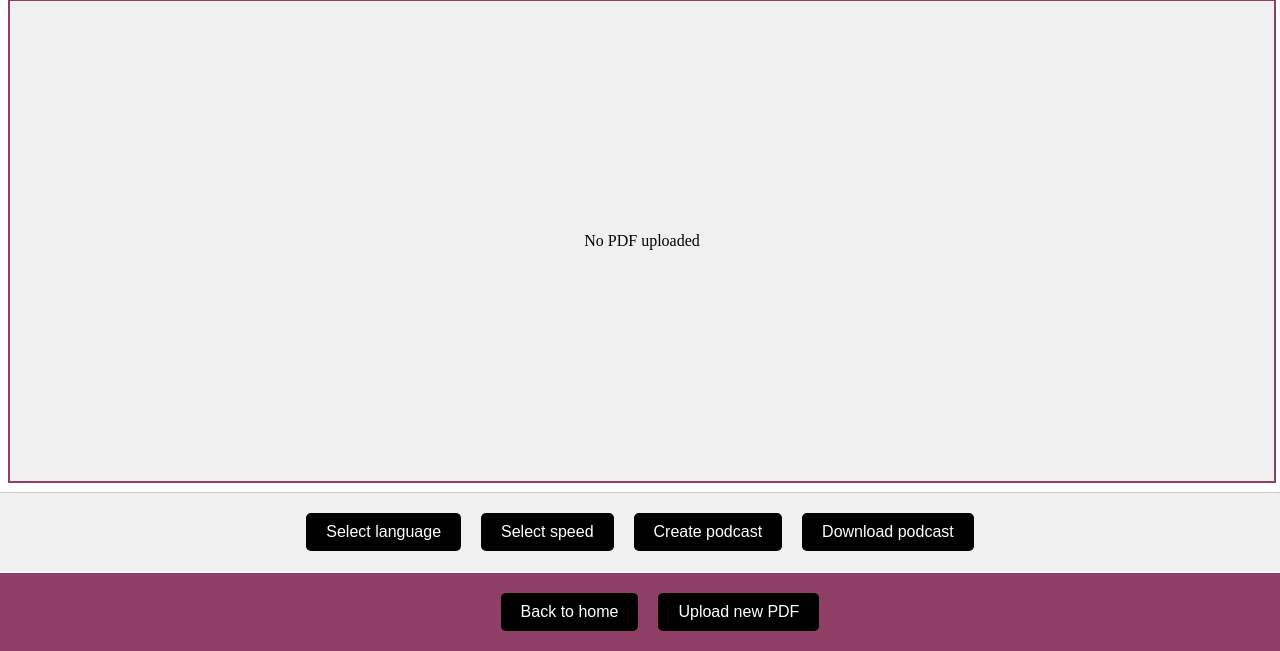
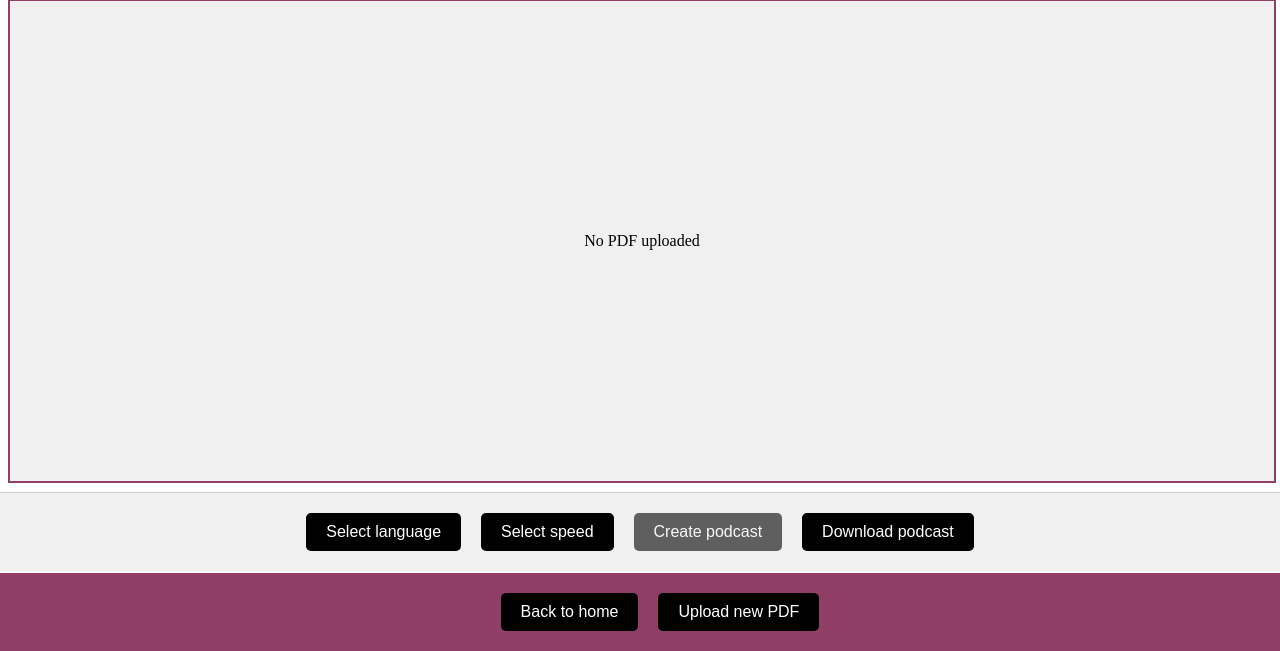
Before and after one commit to timoheyn22/PodClassAI, a Flask app: page /upload in a window 1280 px wide. Shown: the part 149-800 px from the top of the page. Run offline with Flask 3, Linux system fonts and the light colour scheme.

Commit message:
Create Podcast button now greyed out until ussable

```diff
--- a/static/upload.css
+++ b/static/upload.css
@@ -91,3 +91,9 @@
 .show {
     display: block;
 }
+.disabled-button {
+    background-color: #ccc;
+    color: #666;
+    cursor: not-allowed;
+    opacity: 0.6;
+}
--- a/static/upload.js
+++ b/static/upload.js
@@ -48,6 +48,9 @@ document.addEventListener('DOMContentLoaded', function () {
     // Event listener for the Create Podcast button
     const createPodcastButton = document.getElementById('createPodcastButton');
     const downloadPodcastButton = document.getElementById('downloadPodcastButton');
+
+    // Set initial disabled-button class on page load
+    createPodcastButton.classList.add('disabled-button');
 
 
     // Event listener for PDF upload button and input
@@ -107,8 +110,10 @@ document.addEventListener('DOMContentLoaded', function () {
 
     if (selectedLanguage !== 'Select language' && selectedSpeed !== 'Select speed' && pdfUploaded) {
         createPodcastButton.disabled = false;
+        createPodcastButton.classList.remove('disabled-button');
     } else {
         createPodcastButton.disabled = true;
+        createPodcastButton.classList.add('disabled-button');
     }
 }
 
```
Lines whose indentation alone changed are shown as unchanged.
